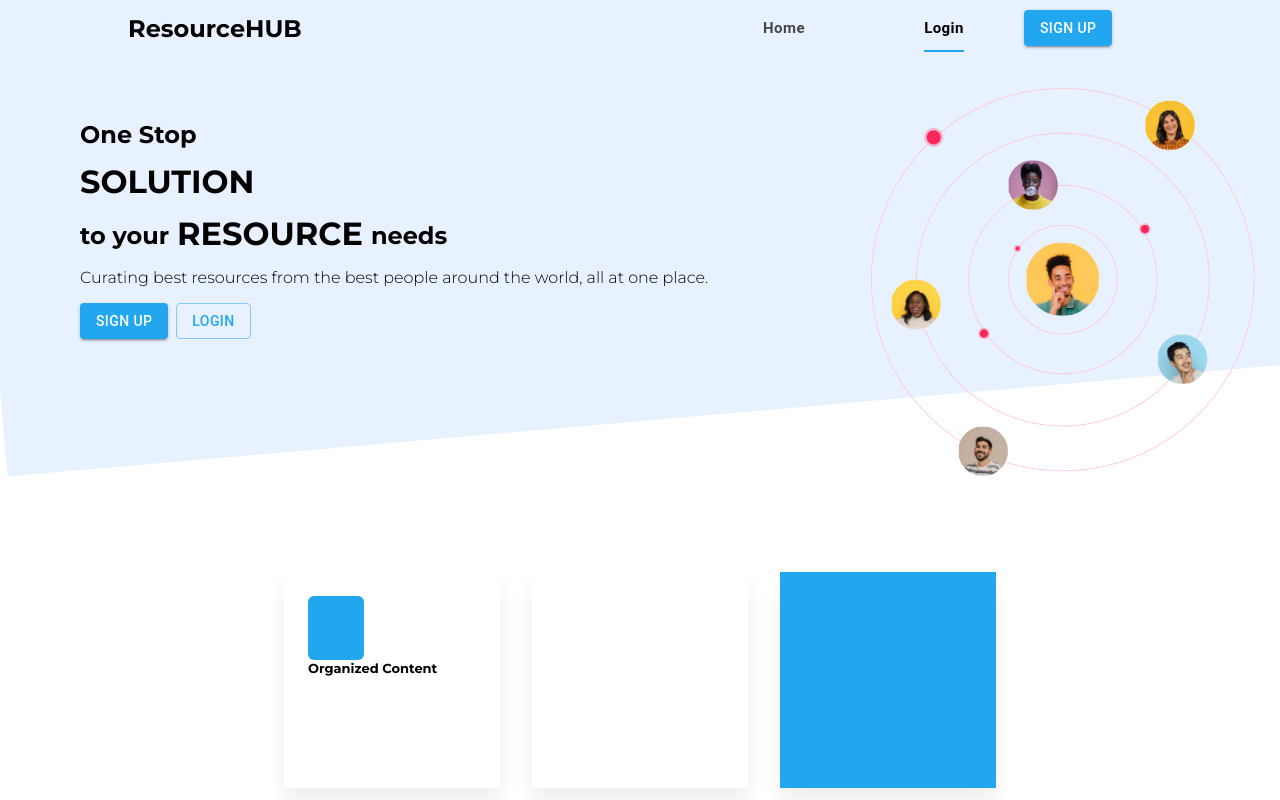
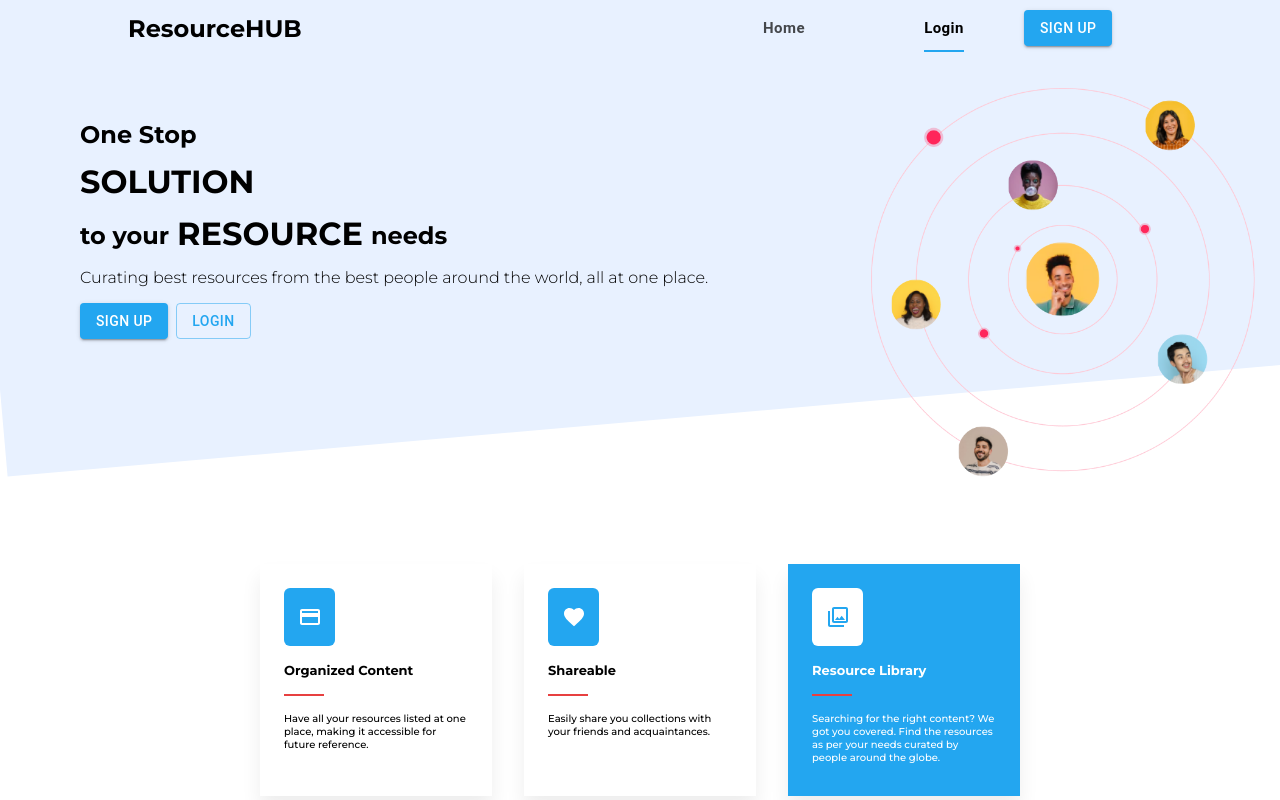
Before and after one commit to Rohitkk432/ResourceHub, a React (Create React App) app in the folder client/: page / in a window 1280 px wide. Built offline with nearby package versions, Linux system fonts and the light colour scheme.

Commit message:
completed landing page

```diff
--- a/client/src/components/LandingPage/landingpage.css
+++ b/client/src/components/LandingPage/landingpage.css
@@ -104,8 +104,8 @@
     align-items: center;
 }
 .card {
-    width: 10.5rem;
-    height: 10.5rem;
+    width: 11.5rem;
+    height: 11.5rem;
     background-color: white;
     margin: 1rem;
     box-shadow: 0px 13px 19px rgba(0, 0, 0, 0.07);
@@ -117,14 +117,43 @@
 }
 .blue3 {
     background: #23a6f0;
+    color: white;
 }
 
 .cardbox {
-    height: 4rem;
-    width: 3.5rem;
+    height: 3.6rem;
+    width: 3.2rem;
     border-radius: 6px;
     background: #23a6f0;
+    display: flex;
+    justify-content: center;
+    align-items: center;
+    color: white;
+    margin-bottom: 1rem;
 }
+.cardbox3 {
+    height: 3.6rem;
+    width: 3.2rem;
+    border-radius: 6px;
+    background: #fff;
+    display: flex;
+    justify-content: center;
+    align-items: center;
+    color: #23a6f0;
+    margin-bottom: 1rem;
+}
+
 .cardtitle {
     font-size: small;
 }
+.cardline {
+    width: 2.5rem;
+    height: 2px;
+    background: #e74040;
+    margin-top: 1rem;
+    margin-bottom: 1rem;
+}
+.carddescrip {
+    font-weight: 500;
+    font-size: x-small;
+}
--- a/client/src/components/LandingPage/poster.js
+++ b/client/src/components/LandingPage/poster.js
@@ -6,6 +6,10 @@ import Posterimg from '../img/none.png';
 //Material UI
 import {Button} from '@material-ui/core';
 import { createTheme, withStyles, ThemeProvider } from '@material-ui/core/styles';
+
+import CreditCardIcon from '@material-ui/icons/CreditCard';
+import FavoriteIcon from '@material-ui/icons/Favorite';
+import PhotoLibraryOutlinedIcon from '@material-ui/icons/PhotoLibraryOutlined';
 
 function Poster() {
 
@@ -61,13 +65,35 @@ function Poster() {
             </div>
             <div className="cards">
                 <div className="card">
-                    <div className="cardbox"></div>
+                    <div className="cardbox">
+                        <CreditCardIcon/>
+                    </div>
                     <div className="cardtitle">Organized Content</div>
                     <div className="cardline"></div>
-                    <div className="carddescrip"></div>
+                    <div className="carddescrip">
+                        Have all your resources listed at one place, making it accessible for future reference.
+                    </div>
                 </div>
-                <div className="card"></div>
-                <div className="card blue3"></div>
+                <div className="card">
+                    <div className="cardbox">
+                        <FavoriteIcon/>
+                    </div>
+                    <div className="cardtitle">Shareable</div>
+                    <div className="cardline"></div>
+                    <div className="carddescrip">
+                        Easily share you collections with your friends and acquaintances.
+                    </div>
+                </div>
+                <div className="card blue3">
+                    <div className="cardbox3">
+                        <PhotoLibraryOutlinedIcon/>
+                    </div>
+                    <div className="cardtitle">Resource Library</div>
+                    <div className="cardline"></div>
+                    <div className="carddescrip">
+                        Searching for the right content? We got you covered. Find the resources as per your needs curated by people around the globe.
+                    </div>
+                </div>
             </div>
         </div>
     )
--- a/client/src/index.css
+++ b/client/src/index.css
@@ -1,4 +1,4 @@
-@import url("https://fonts.googleapis.com/css2?family=Montserrat:wght@300;700&display=swap");
+@import url("https://fonts.googleapis.com/css2?family=Montserrat:wght@300;500;700&display=swap");
 
 body {
     margin: 0;
```
